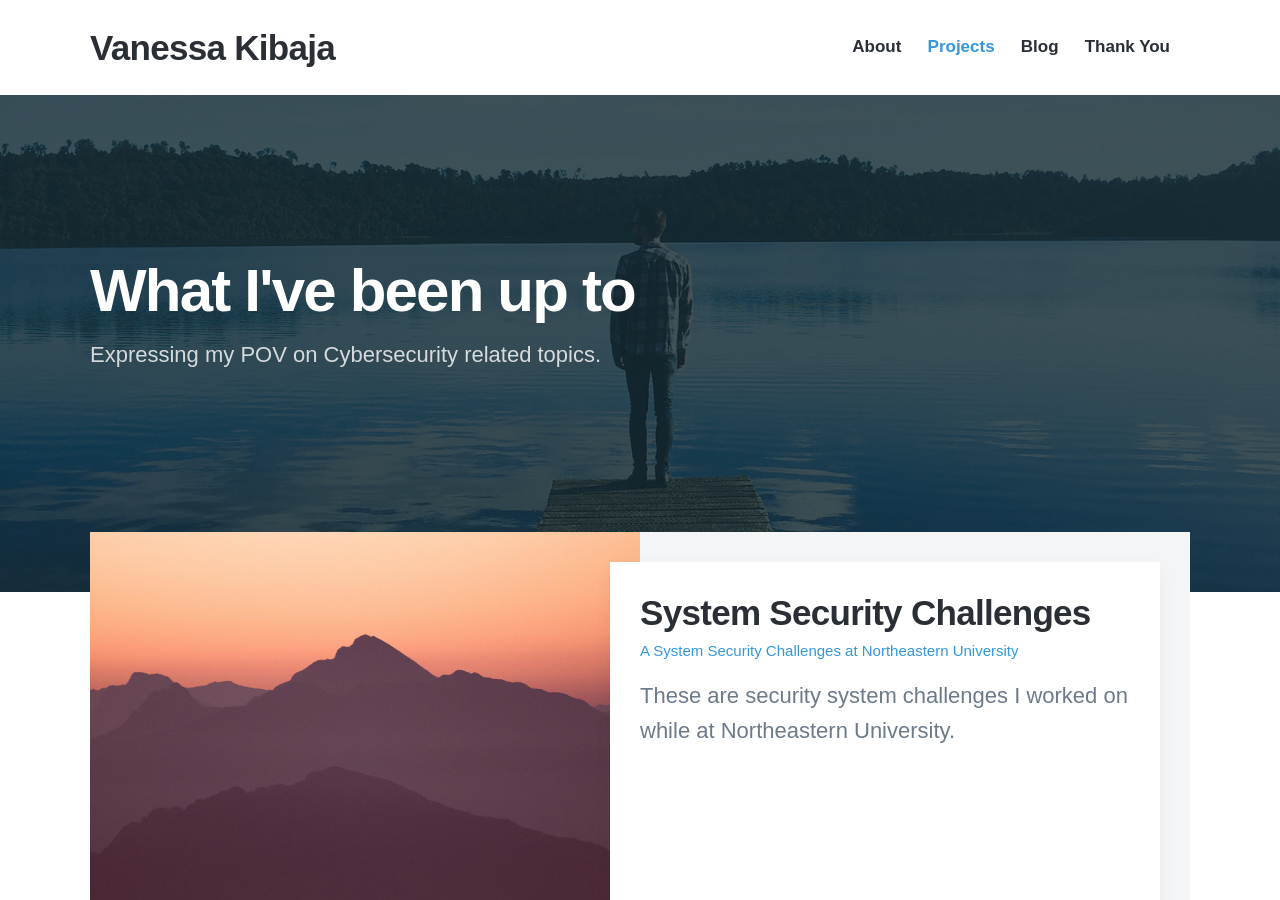
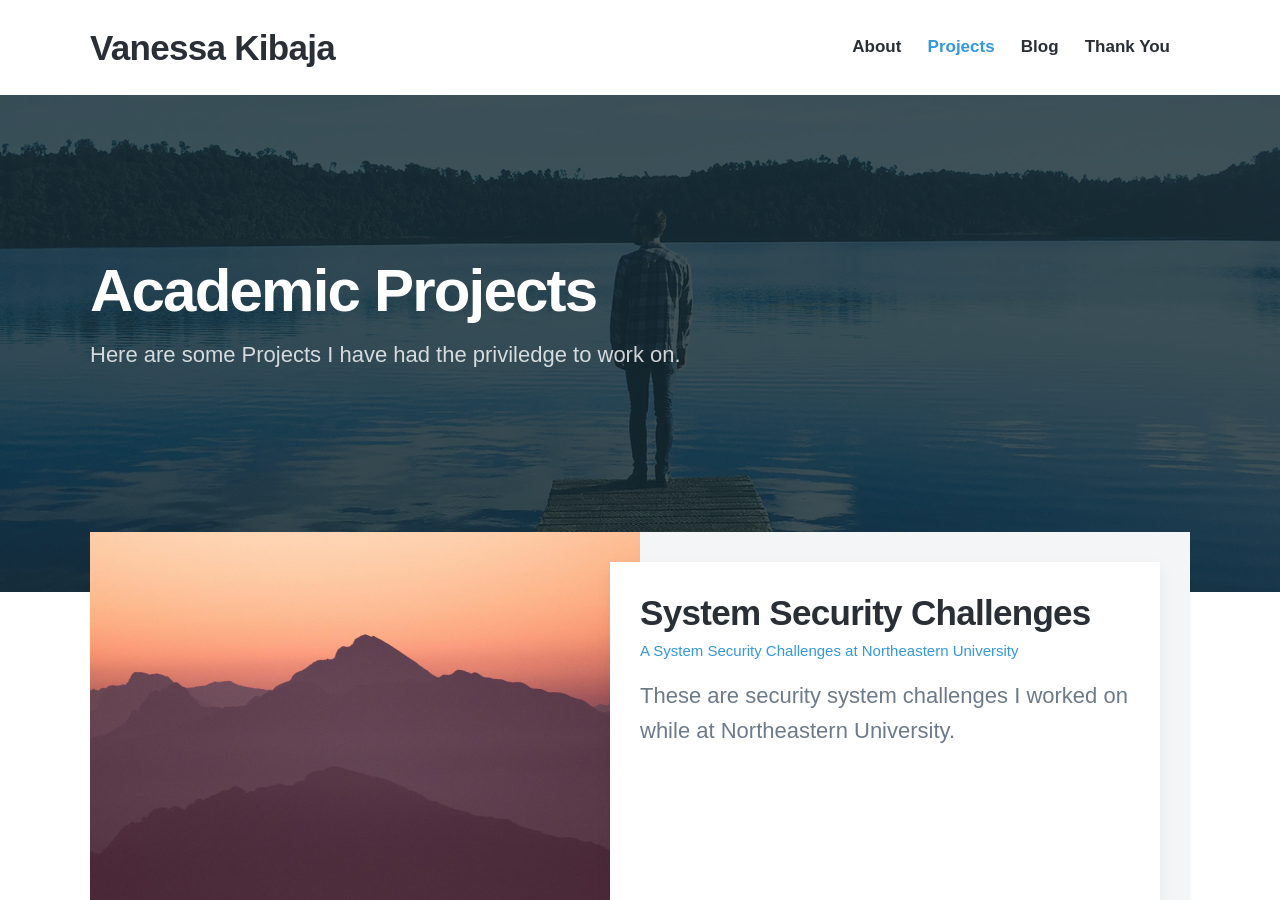
Before and after one commit to vkibaja/vkibaja.github.io, a Jekyll site: the page built from projects/index.html, in a window 1280 px wide and 900 px high. Built offline with Jekyll 4.4.1, drawn with Linux system fonts in a browser that asks for light colours; nearby versions of some CDN libraries; some web fonts are replaced.

Commit message:
Update index.html

```diff
--- a/projects/index.html
+++ b/projects/index.html
@@ -1,7 +1,7 @@
 ---
 layout: default
-title: Blog
-description: Expressing my POV on Cybersecurity related topics.
+title: Projects
+description: Some Projects I have had the priviledge to work on.
 featured_image: /images/demo/blog.jpg
 ---
 
@@ -13,8 +13,8 @@ featured_image: /images/demo/blog.jpg
 
 	<div class="wrap">
 
-		<h1>What I've been up to</h1>
-		<p>Expressing my POV on Cybersecurity related topics.</p>
+		<h1>Academic Projects</h1>
+		<p>Here are some Projects I have had the priviledge to work on.</p>
 
 	</div>
 
@@ -47,50 +47,3 @@ featured_image: /images/demo/blog.jpg
 	</div>
 
 </section>
-
-<section class="listing">
-
-	<div class="wrap">
-
-		{% for post in paginator.posts %}
-
-		<article class="post">
-
-			<div class="post__image-wrap">
-				<div class="post__image" style="background-image: url({{ post.featured_image | relative_url }})"></div>
-			</div>
-
-			<div class="post__content-wrap">
-				<div class="post__content">
-					<h2 class="post__title"><a href="{{ post.url | relative_url }}">{{ post.title }}</a></h2>
-					<p class="post__subtitle">{{ post.subtitle }}</p>
-					<p class="post__description">{{ post.description }}</p>
-				</div>
-			</div>
-
-		</article>
-
-		{% endfor %}
-
-	</div>
-
-</section>
-
-{% if paginator.total_pages > 1 %}
-
-<section class="pagination">
-
-	<div class="wrap">
-
-		{% if paginator.previous_page %}
-		<a href="{{ paginator.previous_page_path | relative_url }}" class="button pagination__prev"><i class="fa fa-arrow-left" aria-hidden="true"></i> <span>Newer Posts</span></a>
-		{% endif %}
-		{% if paginator.next_page %}
-		<a href="{{ paginator.next_page_path | relative_url }}" class="button pagination__next"><span>Older Posts</span> <i class="fa fa-arrow-right" aria-hidden="true"></i></a>
-		{% endif %}
-
-	</div>
-
-</section>
-
-{% endif %}
```
